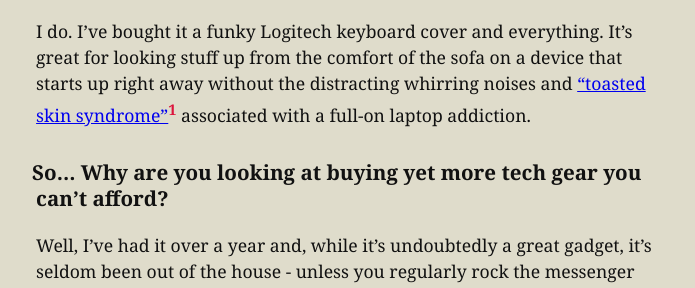
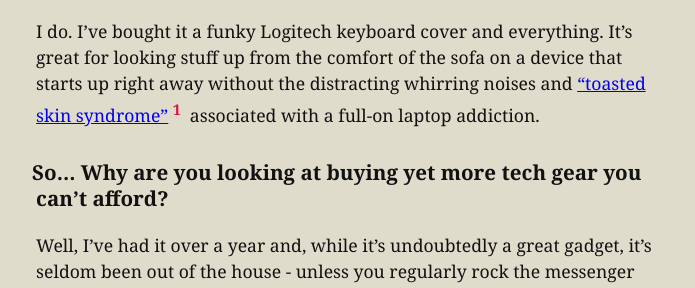
Before and after one commit to lizconlan/lizconlan.github.com, a Jekyll site: the page built from _posts/2012-11-03-a-few-thoughts-on-tablets.md, in a window 1280 px wide. Shown: the part 339-627 px from the top of the page, without its empty margins (293-988 px from the left). Built offline with Jekyll 4.4.1, drawn with Linux system fonts in a browser that asks for light colours.

Commit message:
cite link css tweaks

```diff
--- a/_layouts/post.html
+++ b/_layouts/post.html
@@ -16,8 +16,8 @@
       div.intro>p:first-of-type:first-letter{font-size:270%;font-weight:bold;float:left;margin-top:0.26em;margin-right:0.1em;color:#666}
       article{display:block;position:relative;padding:0 0.8em}
       span.post_date{display:block;position:absolute;text-align:center;top:-3.4em;right:0.5em;font-size:0.85em;color:#666}
-      sup a{color:crimson;text-decoration:none;font-weight:bold}
-      sup a:hover{text-decoration:underline;color:#666}
+      sup a{color:crimson;text-decoration:none;font-weight:bold;padding:0 0.3em}
+      sup a:hover{color:#666}
       ol#footnotes{margin-top:2.5em;border-top:1px solid #888;padding-top:2em;font-size:0.85em;margin-left:1em;margin-right:1em;padding-left:0}
       ol#footnotes li{margin-left:0;padding-left:0.5em;padding-right:1em}
       ol#footnotes li a{text-decoration:none}
```
